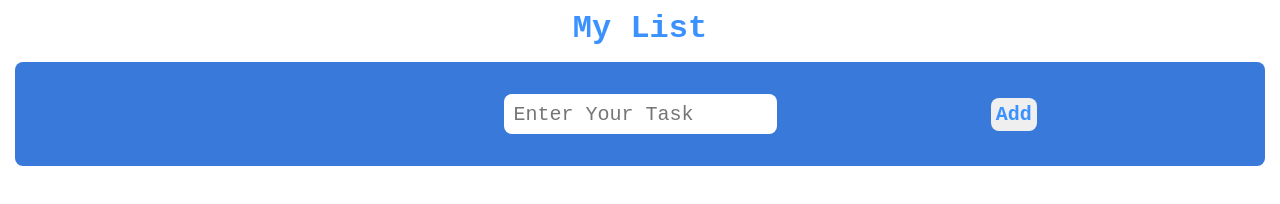
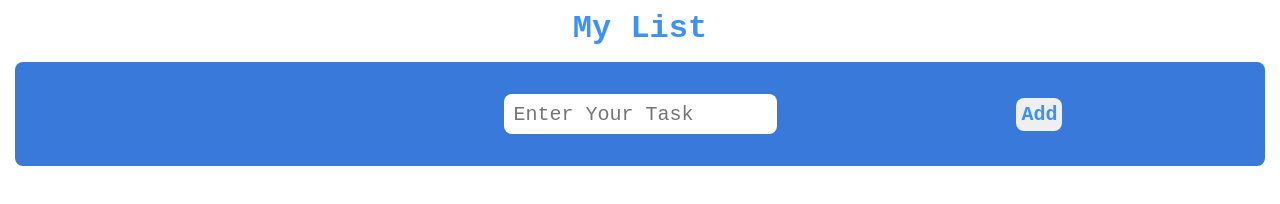
Before and after one commit to Osama7amden/to-do-list-no-local-, a plain HTML site: page index.html in a window 1280 px wide. Drawn offline with Linux system fonts and the light colour scheme.

Commit message:
Update style.css

```diff
--- a/style/style.css
+++ b/style/style.css
@@ -32,7 +32,7 @@ h1{
 }
 .makingTask button{
     position: absolute;
-    right: 19%;
+    right: 17%;
     font-size: 20px;
     color: #3b92ff;
     padding: 5px;
```
